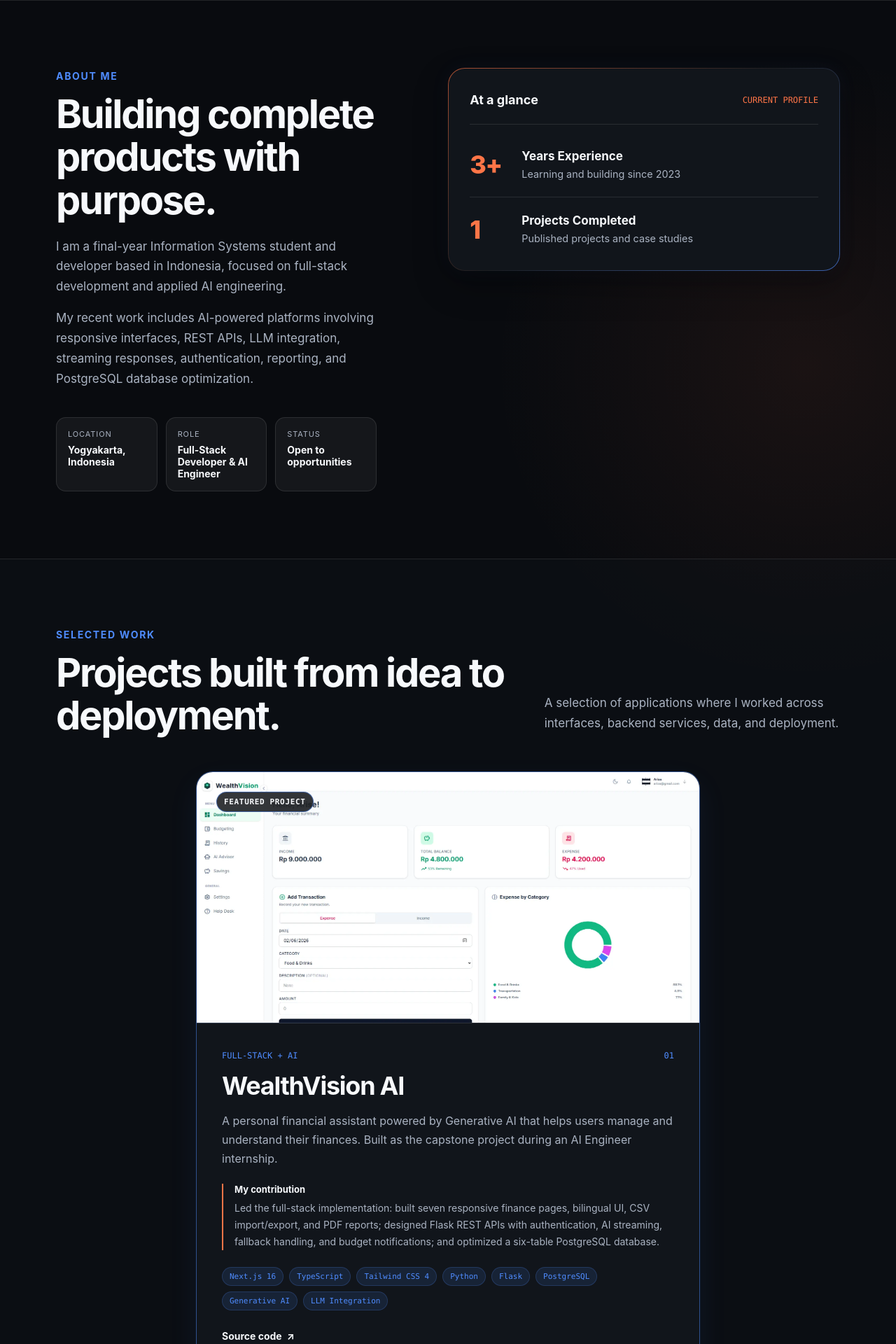
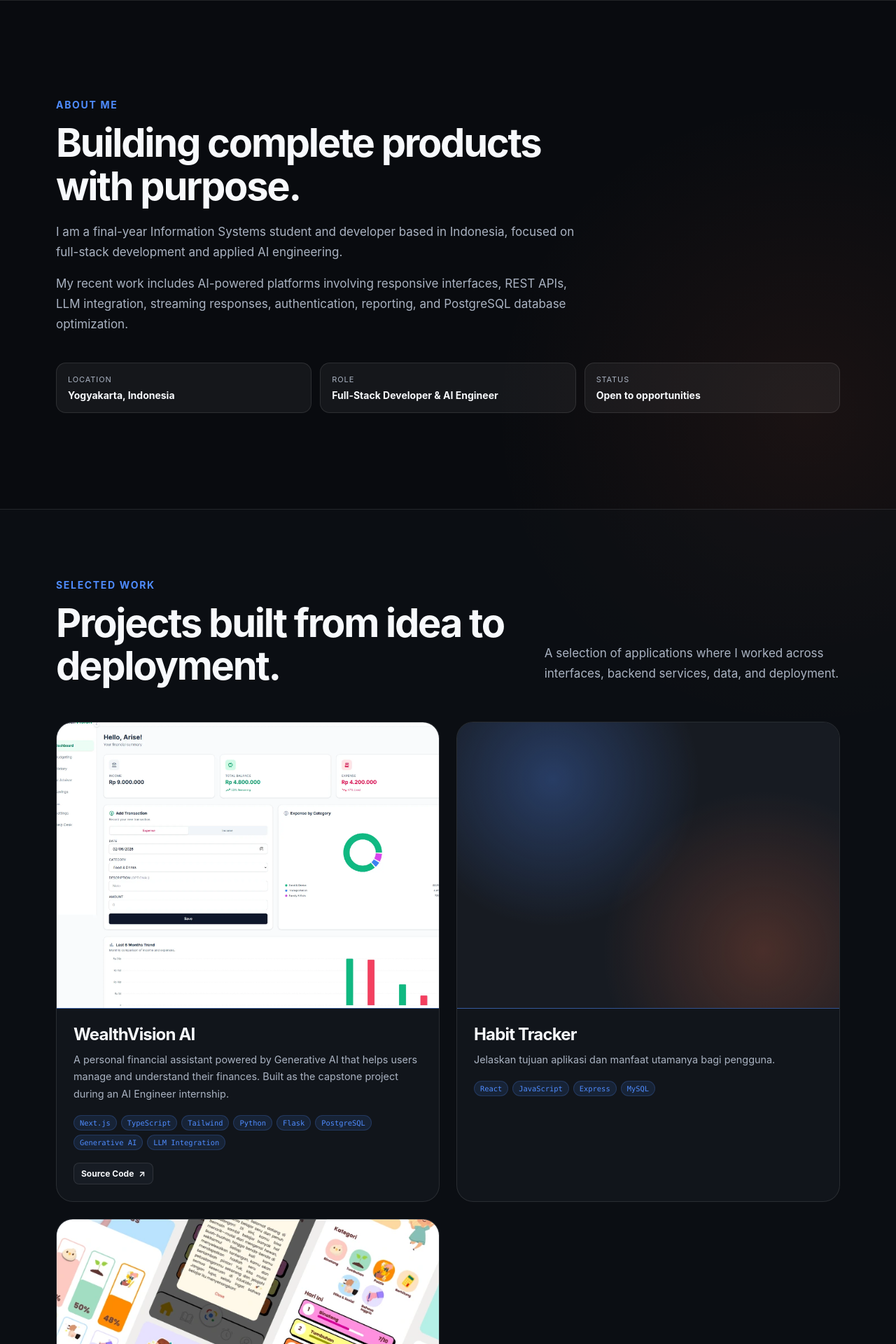
Before and after one commit to ArielDevananda/portfolio, a React (Vite) app: page / in a window 1280 px wide. Shown: the part 800-2720 px from the top of the page at 70% size. Built offline with nearby package versions, Linux system fonts and the light colour scheme.

Commit message:
feat: refine portfolio content and project presentation

```diff
--- a/src/App.css
+++ b/src/App.css
@@ -461,7 +461,7 @@ html.theme-transition *::after {
 }
 
 .project-card:only-child {
-  width: min(100%, 720px);
+  width: min(100%, 540px);
   grid-column: 1 / -1;
   justify-self: center;
 }
@@ -472,15 +472,10 @@ html.theme-transition *::after {
   box-shadow: var(--shadow);
 }
 
-.project-card-featured {
-  border-color: var(--accent-border);
-  box-shadow: 0 18px 44px rgba(79, 140, 255, 0.08);
-}
-
 .project-visual {
   position: relative;
   min-height: 0;
-  aspect-ratio: 16 / 8;
+  aspect-ratio: 4 / 3;
   overflow: hidden;
   display: grid;
   place-items: center;
@@ -491,47 +486,22 @@ html.theme-transition *::after {
       transparent 45%
     ),
     var(--code-bg);
-  border-bottom: 1px solid var(--border);
-}
-
-.project-featured-badge {
-  position: absolute;
-  top: 28px;
-  left: 28px;
-  z-index: 2;
-  padding: 7px 10px;
-  color: var(--text-h);
-  background: var(--badge-bg);
-  border: 1px solid var(--accent-border);
-  border-radius: 999px;
-  backdrop-filter: blur(12px);
-  font-family: var(--mono);
-  font-size: 0.6875rem;
-  font-weight: 700;
-  letter-spacing: 0.06em;
-  text-transform: uppercase;
+  border-bottom: 1px solid var(--accent-border);
 }
 
 .project-visual img {
+  display: block;
   width: 100%;
   height: 100%;
   object-fit: cover;
   object-position: center;
-  transition: transform 400ms ease;
-}
-
-.project-card:hover .project-visual img {
-  transform: scale(1.025);
+  transform: scale(1.08);
 }
 
 .project-placeholder {
   width: 100%;
   height: 100%;
   min-height: inherit;
-  padding: 28px;
-  display: flex;
-  flex-direction: column;
-  justify-content: space-between;
   background:
     radial-gradient(
       circle at 25% 20%,
@@ -546,118 +516,80 @@ html.theme-transition *::after {
     var(--code-bg);
 }
 
-.project-placeholder span {
-  color: var(--text);
-  font-family: var(--mono);
-  font-size: 0.8125rem;
-  text-transform: uppercase;
-}
-
-.project-placeholder strong {
-  align-self: flex-end;
-  color: var(--placeholder-number);
-  font-size: clamp(5rem, 12vw, 10rem);
-  line-height: 0.8;
-}
-
 .project-content {
   min-width: 0;
-  padding: clamp(24px, 4vw, 36px);
+  padding: clamp(18px, 2.5vw, 24px);
   display: flex;
   flex-direction: column;
 }
 
-.project-heading {
-  margin-bottom: 14px;
-  display: flex;
-  align-items: center;
-  justify-content: space-between;
-  gap: 20px;
-}
-
-.project-category,
-.project-number {
-  margin: 0;
-  color: var(--accent);
-  font-family: var(--mono);
-  font-size: 0.75rem;
-  text-transform: uppercase;
-}
-
 .project-card h3 {
-  margin-bottom: 16px;
-  font-size: clamp(1.5rem, 3vw, 2.25rem);
+  margin-bottom: 10px;
+  font-size: clamp(1.2rem, 2vw, 1.5rem);
   letter-spacing: -0.035em;
 }
 
 .project-description {
-  margin-bottom: 22px;
+  margin: 0 0 18px;
   color: var(--text);
-}
-
-.project-contribution {
-  margin-bottom: 24px;
-  padding-left: 16px;
-  border-left: 2px solid var(--orange);
-}
-
-.project-contribution strong {
-  display: block;
-  margin-bottom: 7px;
-  color: var(--text-h);
-  font-size: 0.8125rem;
-}
-
-.project-contribution p {
-  margin: 0;
-  color: var(--text);
-  font-size: 0.875rem;
+  font-size: 0.9rem;
 }
 
 .technology-list {
-  margin: 0 0 28px;
+  margin: auto 0 0;
   padding: 0;
   display: flex;
   flex-wrap: wrap;
-  gap: 8px;
+  gap: 6px;
   list-style: none;
 }
 
 .technology-list li {
-  padding: 6px 10px;
+  padding: 4px 8px;
   color: var(--accent);
   background: var(--accent-bg);
   border: 1px solid var(--tag-border);
   border-radius: 999px;
   font-family: var(--mono);
-  font-size: 0.6875rem;
+  font-size: 0.65rem;
 }
 
 .project-links {
-  margin-top: auto;
+  margin-top: 18px;
   display: flex;
   flex-wrap: wrap;
-  align-items: center;
-  gap: 18px;
+  gap: 10px;
 }
 
-.project-links a {
+.project-link {
+  padding: 7px 10px;
   display: inline-flex;
   align-items: center;
   gap: 7px;
   color: var(--text-h);
-  font-size: 0.875rem;
+  background: var(--surface-hover);
+  border: 1px solid var(--border);
+  border-radius: var(--radius-sm);
+  font-size: 0.75rem;
   font-weight: 700;
   text-decoration: none;
+  transition:
+    transform 180ms ease,
+    color 180ms ease,
+    background-color 180ms ease,
+    border-color 180ms ease;
 }
 
-.project-links a:hover {
+.project-link-primary {
   color: var(--accent);
+  background: var(--accent-bg);
+  border-color: var(--accent-border);
 }
 
-.project-link-unavailable {
-  color: var(--text);
-  font-size: 0.8125rem;
+.project-link:hover {
+  transform: translateY(-2px);
+  color: var(--accent);
+  border-color: var(--accent-border);
 }
 
 @media (max-width: 850px) {
@@ -676,31 +608,26 @@ html.theme-transition *::after {
   .projects-header {
     margin-bottom: 32px;
   }
-
-  .project-featured-badge {
-    top: 20px;
-    left: 20px;
-  }
 }
 
 .about-section {
+  min-height: calc(100svh - 73px);
+  display: grid;
+  align-items: center;
   scroll-margin-top: 72px;
   border-top: 1px solid var(--border);
 }
 
 .about-grid {
-  display: grid;
-  grid-template-columns: minmax(0, 0.9fr) minmax(340px, 1.1fr);
-  align-items: start;
-  gap: clamp(48px, 8vw, 104px);
+  display: block;
 }
 
 .about-copy .section-title {
-  max-width: 650px;
+  max-width: 760px;
 }
 
 .about-text {
-  max-width: 650px;
+  max-width: 760px;
   display: grid;
   gap: 16px;
 }
@@ -740,105 +667,6 @@ html.theme-transition *::after {
   color: var(--text-h);
   font-size: 0.875rem;
   font-weight: 700;
-}
-
-.about-stats-panel {
-  padding: clamp(20px, 3vw, 30px);
-  background:
-    linear-gradient(var(--surface), var(--surface)) padding-box,
-    linear-gradient(
-      145deg,
-      rgba(255, 117, 71, 0.65),
-      var(--gradient-muted) 48%,
-      rgba(79, 140, 255, 0.65)
-    )
-    border-box;
-  border: 1px solid transparent;
-  border-radius: var(--radius-lg);
-  box-shadow: var(--shadow);
-}
-
-.about-stats-header {
-  margin-bottom: 12px;
-  padding-bottom: 18px;
-  display: flex;
-  align-items: center;
-  justify-content: space-between;
-  border-bottom: 1px solid var(--border);
-}
-
-.about-stats-header p {
-  margin: 0;
-  color: var(--text-h);
-  font-size: 1.125rem;
-  font-weight: 700;
-}
-
-.about-stats-header span {
-  color: var(--orange);
-  font-family: var(--mono);
-  font-size: 0.75rem;
-  text-transform: uppercase;
-}
-
-.about-stats-list {
-  margin: 0;
-  padding: 0;
-}
-
-.about-stats-list > div {
-  padding-block: 22px;
-  display: grid;
-  grid-template-columns: minmax(58px, auto) 1fr;
-  column-gap: 16px;
-  row-gap: 4px;
-  align-items: center;
-  border-bottom: 1px solid var(--border);
-}
-
-.about-stats-list > div:last-child {
-  padding-bottom: 4px;
-  border-bottom: 0;
-}
-
-.about-stat-value {
-  grid-column: 1;
-  grid-row: 1 / span 2;
-  align-self: center;
-  margin: 0;
-  color: var(--orange);
-  font-size: clamp(1.75rem, 3vw, 2.25rem);
-  font-weight: 800;
-  line-height: 1;
-  letter-spacing: -0.04em;
-}
-
-.about-stats-list dt {
-  grid-column: 2;
-  align-self: end;
-  color: var(--text-h);
-  font-size: 1.0625rem;
-  font-weight: 700;
-  line-height: 1.3;
-}
-
-.about-stat-description {
-  grid-column: 2;
-  align-self: start;
-  margin: 0;
-  color: var(--text);
-  font-size: 0.9rem;
-  line-height: 1.5;
-}
-
-@media (max-width: 900px) {
-  .about-grid {
-    grid-template-columns: 1fr;
-  }
-
-  .about-stats-panel {
-    width: min(100%, 680px);
-  }
 }
 
 @media (max-width: 600px) {
@@ -1128,6 +956,40 @@ html.theme-transition *::after {
   border-radius: 50%;
 }
 
+.timeline-actions {
+  margin-top: 24px;
+  padding-top: 18px;
+  display: flex;
+  border-top: 1px solid var(--border);
+}
+
+.certificate-link {
+  width: fit-content;
+  padding: 9px 12px;
+  display: inline-flex;
+  align-items: center;
+  gap: 8px;
+  color: var(--accent);
+  background: var(--accent-bg);
+  border: 1px solid var(--accent-border);
+  border-radius: var(--radius-sm);
+  font-size: 0.8125rem;
+  font-weight: 700;
+  text-decoration: none;
+  transition:
+    transform 180ms ease,
+    color 180ms ease,
+    background-color 180ms ease,
+    border-color 180ms ease;
+}
+
+.certificate-link:hover {
+  transform: translateY(-2px);
+  color: var(--text-h);
+  background: var(--surface-hover);
+  border-color: var(--accent);
+}
+
 @media (max-width: 800px) {
   .experience-header {
     grid-template-columns: 1fr;
--- a/src/components/ProjectCard.tsx
+++ b/src/components/ProjectCard.tsx
@@ -2,26 +2,14 @@ import type { Project } from '../data/projects'
 
 type ProjectCardProps = {
   project: Project
-  index: number
 }
 
-export function ProjectCard({ project, index }: ProjectCardProps) {
-  const projectNumber = String(index + 1).padStart(2, '0')
-  const hasProjectLink = project.githubUrl || project.liveUrl
+export function ProjectCard({ project }: ProjectCardProps) {
+  const hasProjectLink = project.liveUrl || project.githubUrl
 
   return (
-    <article
-      className={`project-card ${
-        project.featured ? 'project-card-featured' : ''
-      }`}
-    >
+    <article className="project-card">
       <div className="project-visual">
-        {project.featured && (
-          <span className="project-featured-badge">
-            Featured project
-          </span>
-        )}
-
         {project.imagePath ? (
           <img
             src={project.imagePath}
@@ -29,27 +17,18 @@ export function ProjectCard({ project, index }: ProjectCardProps) {
             loading="lazy"
           />
         ) : (
-          <div className="project-placeholder" aria-hidden="true">
-            <span>{project.category}</span>
-            <strong>{projectNumber}</strong>
-          </div>
+          <div
+            className="project-placeholder"
+            role="img"
+            aria-label={`${project.title} preview is not available yet`}
+          />
         )}
       </div>
 
       <div className="project-content">
-        <div className="project-heading">
-          <p className="project-category">{project.category}</p>
-          <span className="project-number">{projectNumber}</span>
-        </div>
-
         <h3>{project.title}</h3>
 
         <p className="project-description">{project.description}</p>
-
-        <div className="project-contribution">
-          <strong>My contribution</strong>
-          <p>{project.contribution}</p>
-        </div>
 
         <ul className="technology-list" aria-label="Technologies used">
           {project.technologies.map((technology) => (
@@ -57,35 +36,35 @@ export function ProjectCard({ project, index }: ProjectCardProps) {
           ))}
         </ul>
 
+        {hasProjectLink && (
           <div className="project-links">
-          {project.githubUrl && (
+            {project.liveUrl && (
               <a
-              href={project.githubUrl}
+                className="project-link project-link-primary"
+                href={project.liveUrl}
                 target="_blank"
-              rel="noreferrer"
+                rel="noopener noreferrer"
+                aria-label={`Open ${project.title} live demo in a new tab`}
               >
-              Source code
+                Live Demo
                 <span aria-hidden="true">{'\u2197'}</span>
               </a>
             )}
 
-          {project.liveUrl && (
+            {project.githubUrl && (
               <a
-              href={project.liveUrl}
+                className="project-link"
+                href={project.githubUrl}
                 target="_blank"
-              rel="noreferrer"
+                rel="noopener noreferrer"
+                aria-label={`Open ${project.title} source code in a new tab`}
               >
-              Live demo
+                Source Code
                 <span aria-hidden="true">{'\u2197'}</span>
               </a>
             )}
-
-          {!hasProjectLink && (
-            <span className="project-link-unavailable">
-              Case study coming soon
-            </span>
+          </div>
         )}
-        </div>
       </div>
     </article>
   )
--- a/src/data/projects.ts
+++ b/src/data/projects.ts
@@ -29,9 +29,9 @@ export const projects: Project[] = [
     contribution:
       'Led the full-stack implementation: built seven responsive finance pages, bilingual UI, CSV import/export, and PDF reports; designed Flask REST APIs with authentication, AI streaming, fallback handling, and budget notifications; and optimized a six-table PostgreSQL database.',
     technologies: [
-      'Next.js 16',
+      'Next.js',
       'TypeScript',
-      'Tailwind CSS 4',
+      'Tailwind',
       'Python',
       'Flask',
       'PostgreSQL',
@@ -53,18 +53,19 @@ export const projects: Project[] = [
       'Jelaskan tanggung jawab dan keputusan teknis yang Anda kerjakan.',
     technologies: ['React', 'JavaScript', 'Express', 'MySQL'],
     featured: false,
-    published: false,
+    published: true,
   },
   {
-    id: 'project-three',
-    title: 'Nama Proyek Ketiga',
+    id: 'edukids-learning-app',
+    title: 'EduKids Learning App',
     category: 'Frontend',
     description:
-      'Jelaskan pengalaman pengguna atau masalah antarmuka yang diselesaikan.',
+      'EduKids is an interactive Android learning application for children, featuring on-device machine learning for real-time object recognition, gamified educational activities, and progress tracking to create an engaging and child-friendly learning experience.',
     contribution:
       'Jelaskan bagian UI, integrasi API, accessibility, atau testing yang Anda kerjakan.',
-    technologies: ['React', 'TypeScript', 'CSS'],
-    featured: false,
-    published: false,
+    technologies: ['Kotlin', 'Mobile App'],
+    imagePath: '/images/projects/edukids.webp',
+    featured: true,
+    published: true,
   },
 ]
--- a/src/data/timeline.ts
+++ b/src/data/timeline.ts
@@ -14,6 +14,7 @@ export type TimelineItem = {
   summary: string
   highlights: string[]
   published: boolean
+  certificateUrl?: string
 }
 
 export const timelineItems: TimelineItem[] = [
@@ -45,6 +46,8 @@ export const timelineItems: TimelineItem[] = [
       'Built WealthVision, an AI-powered financial application.',
       'Integrated AI streaming, backend APIs, and PostgreSQL.',
     ],
+    certificateUrl:
+      'https://drive.google.com/file/d/1bu3MU5RUXfUSTKKqgIC2C_DzyPslDwN3/view?usp=sharing',
     published: true,
   },
   {
@@ -59,6 +62,7 @@ export const timelineItems: TimelineItem[] = [
       'Built an AI-powered SaaS platform for automated content creation.',
       'Developed AI content generation, workflow automation, and project management features.',
     ],
+    certificateUrl: 'https://drive.google.com/file/d/1cqa9FmeSQBXoahozNIcHSif_QhTwSa1Q/view?usp=sharing',
     published: true,
   },
   {
@@ -72,6 +76,7 @@ export const timelineItems: TimelineItem[] = [
     highlights: [
       'Used C++ to solve the programming challenges.',
     ],
+    certificateUrl: 'https://drive.google.com/file/d/1fAXfzpC0vv1KwsKCxEfpXeEV0LoXfUqZ/view?usp=sharing',
     published: true,
   },
   {
@@ -87,7 +92,7 @@ export const timelineItems: TimelineItem[] = [
       'Studied English and Japanese languages, literature, and cultural studies.',
       'Served as MPK and Deputy MPK, contributing to student governance and extracurricular activities.',
     ],
-    published: true,
+    published: false,
   },
   {
     id: 'professional-experience',
--- a/src/index.css
+++ b/src/index.css
@@ -20,8 +20,6 @@
   --header-bg: rgba(9, 11, 15, 0.8);
   --menu-bg: rgba(17, 21, 27, 0.98);
   --section-tint: rgba(17, 21, 27, 0.35);
-  --badge-bg: rgba(9, 11, 15, 0.82);
-  --placeholder-number: rgba(255, 255, 255, 0.08);
   --gradient-muted: rgba(255, 255, 255, 0.08);
   --tag-border: rgba(79, 140, 255, 0.2);
   --on-accent: #ffffff;
@@ -77,8 +75,6 @@
   --header-bg: rgba(245, 247, 251, 0.84);
   --menu-bg: rgba(255, 255, 255, 0.98);
   --section-tint: rgba(226, 232, 240, 0.42);
-  --badge-bg: rgba(255, 255, 255, 0.88);
-  --placeholder-number: rgba(15, 23, 42, 0.08);
   --gradient-muted: rgba(15, 23, 42, 0.08);
   --tag-border: rgba(37, 99, 235, 0.2);
 
--- a/src/sections/About.tsx
+++ b/src/sections/About.tsx
@@ -1,28 +1,9 @@
 import { profile } from '../data/portfolio'
-import { projects } from '../data/projects'
 
 export function About() {
   const availability = profile.availableForWork
     ? 'Open to opportunities'
     : 'Currently unavailable'
-  const yearsExperience = Math.max(
-    1,
-    new Date().getFullYear() - profile.experienceStartYear,
-  )
-  const completedProjects = projects.filter((project) => project.published).length
-
-  const statistics = [
-    {
-      value: `${yearsExperience}+`,
-      label: 'Years Experience',
-      description: `Learning and building since ${profile.experienceStartYear}`,
-    },
-    {
-      value: `${completedProjects}`,
-      label: 'Projects Completed',
-      description: 'Published projects and case studies',
-    },
-  ] as const
 
   return (
     <section
@@ -61,25 +42,6 @@ export function About() {
             </div>
           </dl>
         </div>
-
-        <aside className="about-stats-panel" aria-label="Professional statistics">
-          <header className="about-stats-header">
-            <p>At a glance</p>
-            <span>Current profile</span>
-          </header>
-
-          <dl className="about-stats-list">
-            {statistics.map((statistic) => (
-              <div key={statistic.label}>
-                <dt>{statistic.label}</dt>
-                <dd className="about-stat-value">{statistic.value}</dd>
-                <dd className="about-stat-description">
-                  {statistic.description}
-                </dd>
-              </div>
-            ))}
-          </dl>
-        </aside>
       </div>
     </section>
   )
--- a/src/sections/Projects.tsx
+++ b/src/sections/Projects.tsx
@@ -2,7 +2,7 @@ import { useState } from 'react'
 import { ProjectCard } from '../components/ProjectCard'
 import { projects } from '../data/projects'
 
-const INITIAL_PROJECT_COUNT = 5
+const INITIAL_PROJECT_COUNT = 4
 
 export function Projects() {
   const [showAllProjects, setShowAllProjects] = useState(false)
@@ -44,11 +44,10 @@ export function Projects() {
         </header>
 
         <div className="projects-grid" id="projects-grid">
-          {visibleProjects.map((project, index) => (
+          {visibleProjects.map((project) => (
             <ProjectCard
               key={project.id}
               project={project}
-              index={index}
             />
           ))}
         </div>
```
Also changed, not shown: src/sections/Experience.tsx (+15 -0 lines), public/images/projects/edukids.webp (added). Lines whose indentation alone changed are shown as unchanged.
